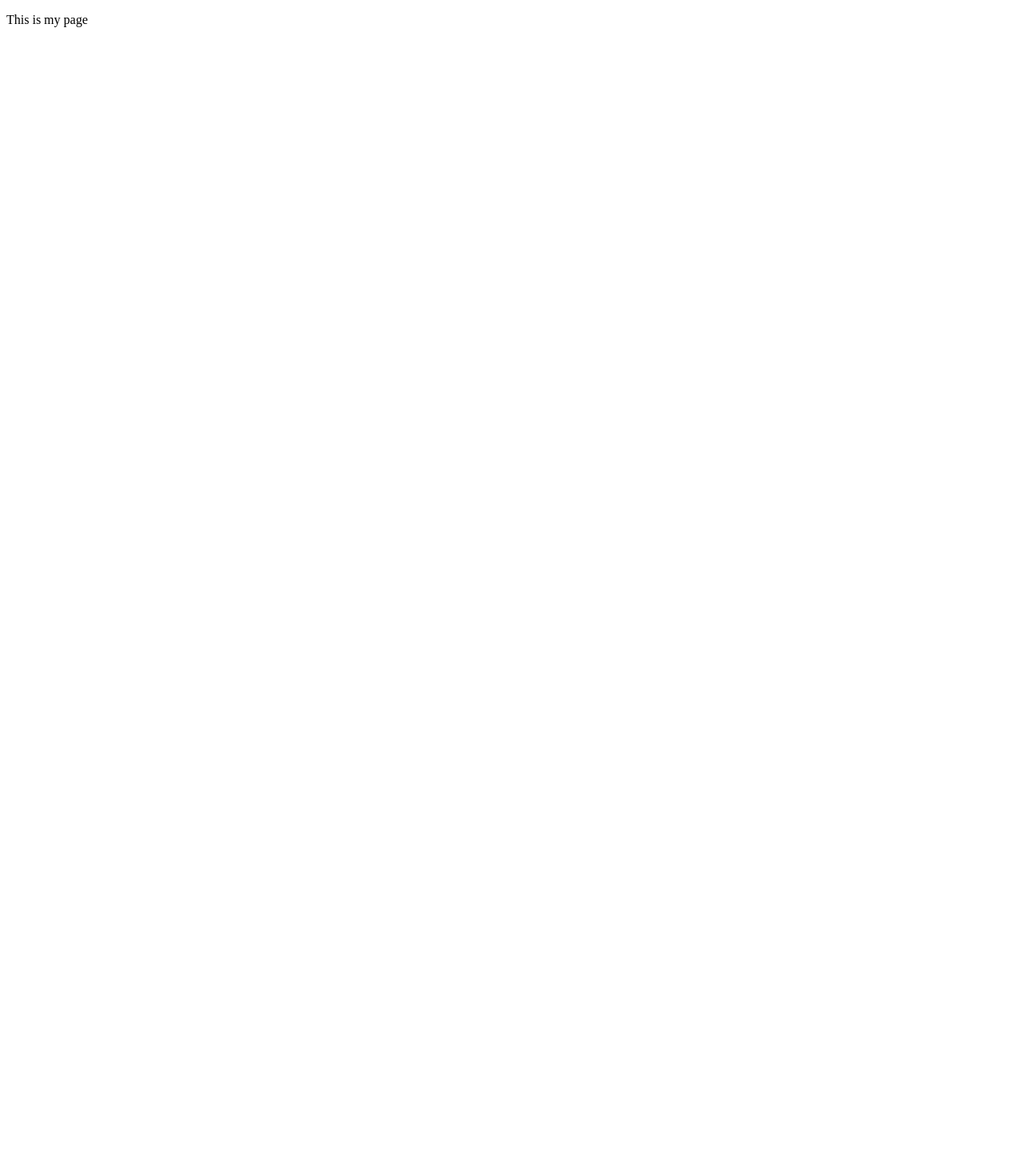
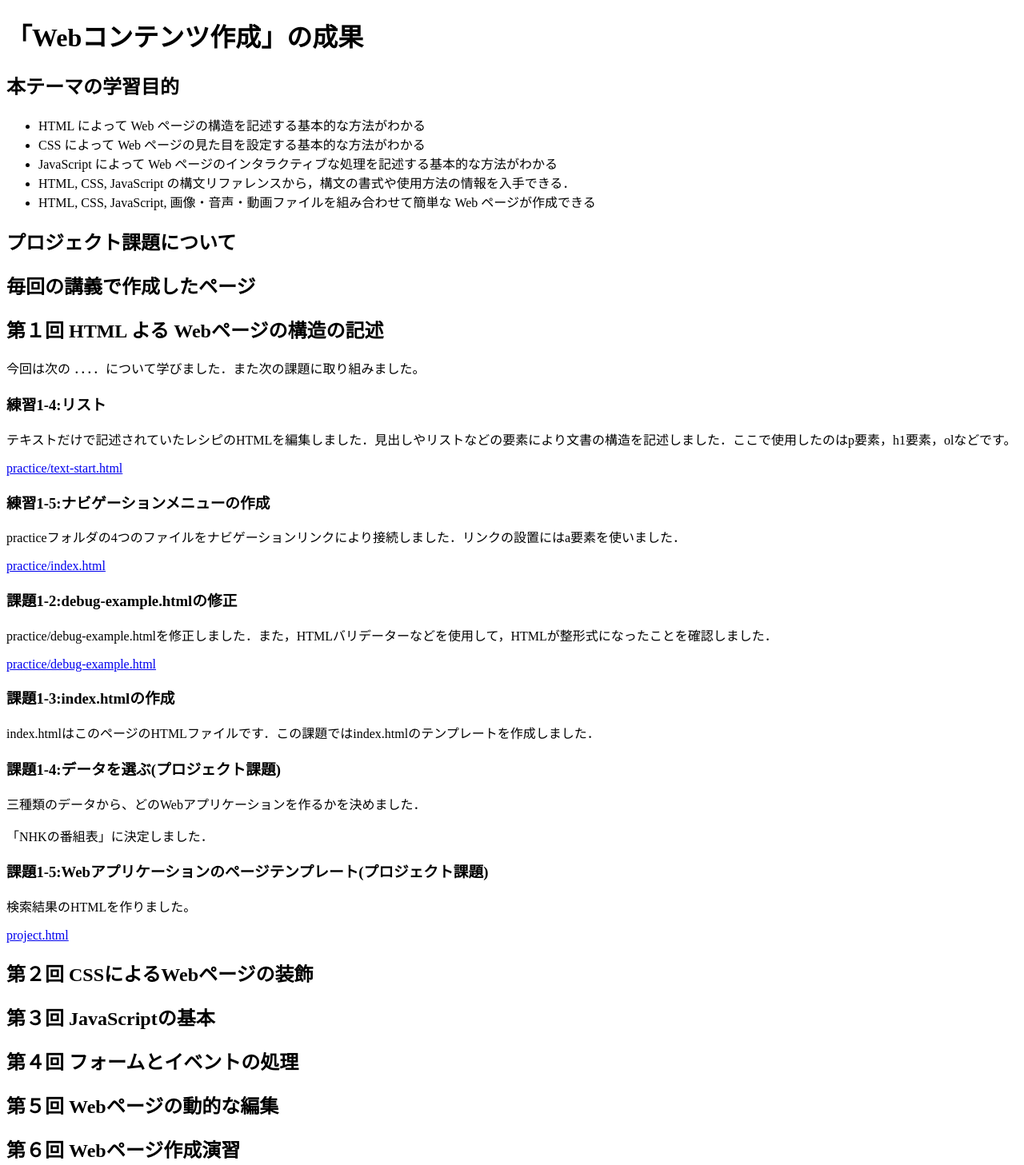
Before and after one commit to G184212021/medialabo, a plain HTML site: page index.html in a window 1280 px wide. Shown: the whole page at 80% size. Before the commit the page ends 800 px from the top, so only its background shows below. Drawn offline with Linux system fonts and the light colour scheme.

Commit message:
webコンテンツ作成の成果

```diff
--- a/index.html
+++ b/index.html
@@ -2,9 +2,59 @@
 <html>
   <head>
     <meta charset="utf-8">
-    <title>My test page</title>
+    <title>「Webコンテンツ作成」の成果</title>
   </head>
   <body>
-    <p>This is my page</p>
+    <h1>「Webコンテンツ作成」の成果</h1>
+
+    <h2>本テーマの学習目的</h2>
+
+    <ul>
+      <li>HTML によって Web ページの構造を記述する基本的な方法がわかる</li>
+      <li>CSS によって Web ページの見た目を設定する基本的な方法がわかる</li>
+      <li>JavaScript によって Web ページのインタラクティブな処理を記述する基本的な方法がわかる</li>
+      <li>HTML, CSS, JavaScript の構文リファレンスから，構文の書式や使用方法の情報を入手できる．</li>
+      <li>HTML, CSS, JavaScript, 画像・音声・動画ファイルを組み合わせて簡単な Web ページが作成できる</li>
+    </ul>
+
+    <h2>プロジェクト課題について</h2>
+
+    <h2>毎回の講義で作成したページ</h2>
+
+    <h2>第１回 HTML よる Webページの構造の記述</h2>
+
+    <p>今回は次の ．．．．について学びました．また次の課題に取り組みました。</p>
+
+    <h3>練習1-4:リスト</h3>
+    <p>テキストだけで記述されていたレシピのHTMLを編集しました．見出しやリストなどの要素により文書の構造を記述しました．ここで使用したのはp要素，h1要素，olなどです。</p>
+    <a href="practice/text-start.html" title="text-start" target="_blank">practice/text-start.html</a>
+
+    <h3>練習1-5:ナビゲーションメニューの作成</h3>
+    <p>practiceフォルダの4つのファイルをナビゲーションリンクにより接続しました．リンクの設置にはa要素を使いました．</p>
+    <a href="practice/index.html" title="index" target="_blank">practice/index.html</a>
+
+    <h3>課題1-2:debug-example.htmlの修正</h3>
+    <p>practice/debug-example.htmlを修正しました．また，HTMLバリデーターなどを使用して，HTMLが整形式になったことを確認しました．</p>
+    <a href="practice/debug-example.html" title="debug-example" target="_blank">practice/debug-example.html</a>
+
+    <h3>課題1-3:index.htmlの作成</h3>
+    <p>index.htmlはこのページのHTMLファイルです．この課題ではindex.htmlのテンプレートを作成しました．</p>
+
+    <h3>課題1-4:データを選ぶ(プロジェクト課題)</h3>
+    <p>三種類のデータから、どのWebアプリケーションを作るかを決めました．</p>
+    <p>「NHKの番組表」に決定しました．</p>
+
+    <h3>課題1-5:Webアプリケーションのページテンプレート(プロジェクト課題)</h3>
+    <p>検索結果のHTMLを作りました。</p>
+    <a href="project.html" title="NHK番組表" target="_blank">project.html</a>
+
+
+    <h2>第２回 CSSによるWebページの装飾</h2>
+    <h2>第３回 JavaScriptの基本</h2>
+    <h2>第４回 フォームとイベントの処理</h2>
+    <h2>第５回 Webページの動的な編集</h2>
+    <h2>第６回 Webページ作成演習</h2>
+
+
   </body>
 </html>
```
